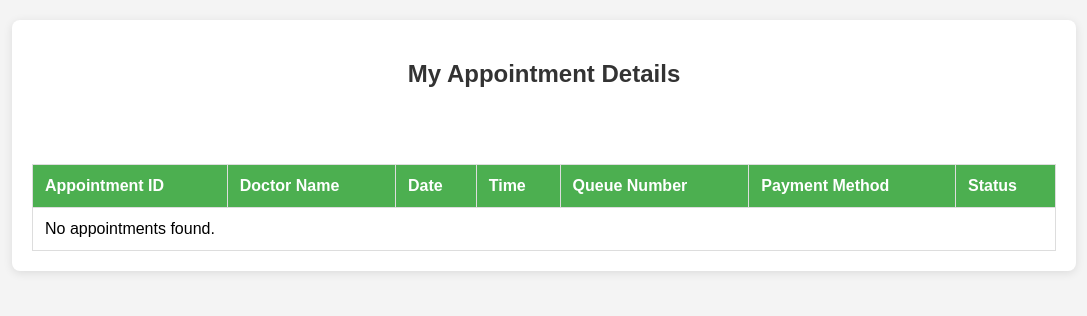
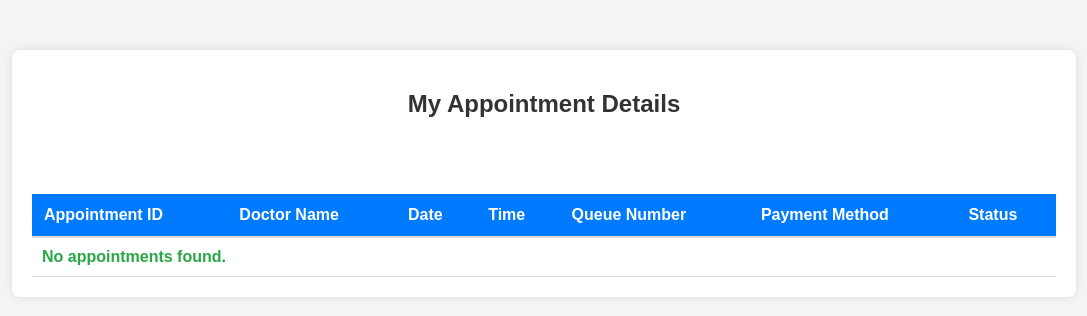
Before and after one commit to am-fathima/MedEase, a PHP site: page /appointment.php in a window 1280 px wide. Shown: the top 316 px of the page, without its empty margins (96-1183 px from the left). Run offline with PHP 8.4, Linux system fonts and the light colour scheme; the visitor is signed in with stand-in values (Sample User, id 1); data that the repository does not hold is empty.

Commit message:
appointment css added

```diff
--- a/appointment.css
+++ b/appointment.css
@@ -1,17 +1,17 @@
 body {
     font-family: Arial, sans-serif;
-    background-color: #f4f4f4;
     margin: 0;
     padding: 0;
+    background-color: #f4f4f4;
 }
 
 .container {
     width: 80%;
-    margin: 20px auto;
-    background-color: #ffffff;
+    margin: 50px auto;
     padding: 20px;
+    background: white;
+    box-shadow: 0 0 10px rgba(0, 0, 0, 0.1);
     border-radius: 8px;
-    box-shadow: 0 2px 10px rgba(0, 0, 0, 0.1);
 }
 
 h2 {
@@ -25,27 +25,61 @@ table {
     margin-top: 20px;
 }
 
-table th, table td {
-    padding: 12px;
-    text-align: left;
-    border: 1px solid #ddd;
-}
-
-table th {
-    background-color: #4CAF50;
+thead {
+    background: #007BFF;
     color: white;
 }
 
-table tr:nth-child(even) {
-    background-color: #f2f2f2;
+thead th {
+    padding: 12px;
+    text-align: left;
+    border-bottom: 2px solid #ddd;
 }
 
-table tr:hover {
-    background-color: #ddd;
+tbody tr:nth-child(even) {
+    background: #f9f9f9;
 }
 
-td[colspan="6"] {
-    text-align: center;
-    font-style: italic;
-    color: #666;
+tbody tr:hover {
+    background: #f1f1f1;
 }
+
+td {
+    padding: 10px;
+    border-bottom: 1px solid #ddd;
+}
+
+td:last-child {
+    font-weight: bold;
+    color: #28a745;
+}
+
+@media (max-width: 768px) {
+    .container {
+        width: 95%;
+    }
+    table, thead, tbody, th, td, tr {
+        display: block;
+    }
+    thead {
+        display: none;
+    }
+    tr {
+        margin-bottom: 15px;
+        background: white;
+        padding: 10px;
+        border-radius: 5px;
+        box-shadow: 0 0 5px rgba(0, 0, 0, 0.1);
+    }
+    td {
+        display: flex;
+        justify-content: space-between;
+        padding: 8px;
+    }
+    td::before {
+        content: attr(data-label);
+        font-weight: bold;
+        text-transform: uppercase;
+        color: #007BFF;
+    }
+}
--- a/categories.html
+++ b/categories.html
@@ -20,7 +20,7 @@
     <li><a href="home.html">Home</a></li>
     <li><a href="aboutus.html">About Us</a></li>
     <li><a href="categories.html">Medical Specialties</a></li>
-    <li><a href="appointment.html">Appointments</a></li>
+    <li><a href="appointment.php">Appointments</a></li>
     <li><a href="health.html">Health Care Tips</a></li>
     <li><a href="emergency.html">Emergency</a></li>
     <li><a href="contactUs.html">Contact Us</a></li>
```
